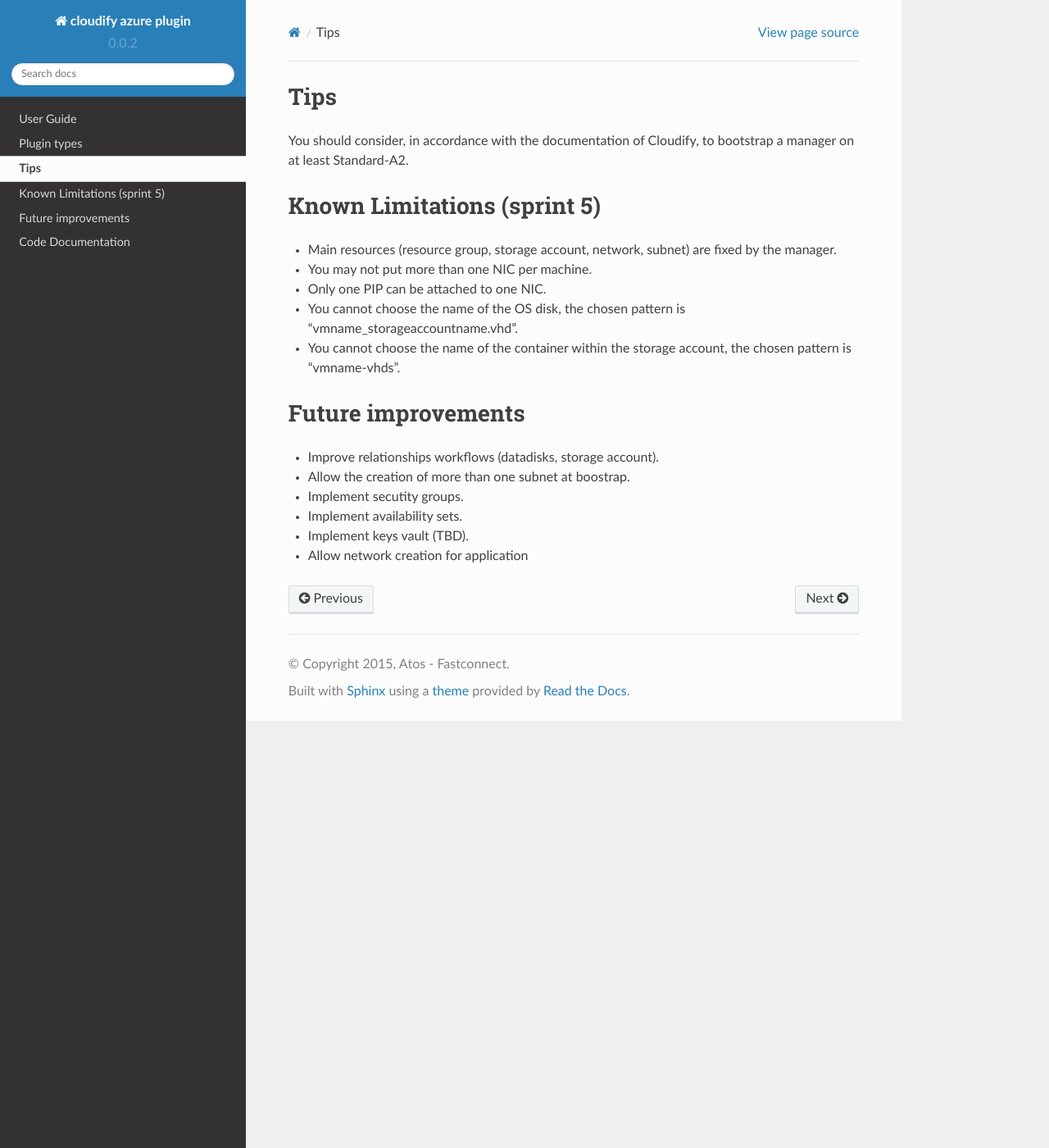
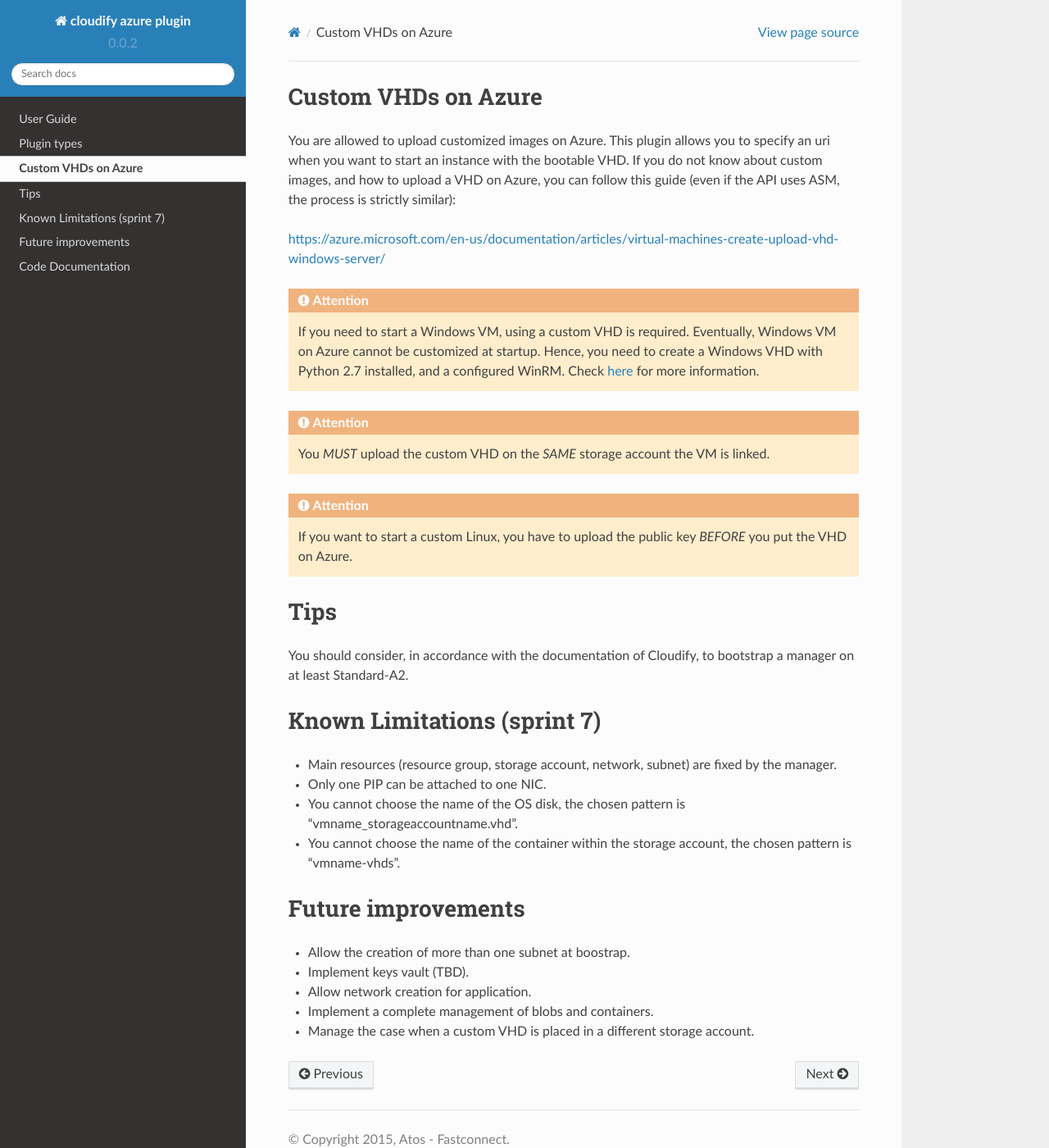
Before and after one commit to fastconnect/cloudify-azure-plugin, a Sphinx documentation site: the page built from docs/pages/miscellanous.rst, in a window 1280 px wide and 1400 px high. Shown: the whole window at 82% size. Built offline with Sphinx 7.4.7 and the Read the Docs theme 2.0.0, drawn with Linux system fonts in a browser that asks for light colours; pages that are not in the unit, such as notebooks, are missing from menus.

Commit message:
UPDATE (179) documentation updates with the use of custom vhd

```diff
--- a/docs/pages/miscellanous.rst
+++ b/docs/pages/miscellanous.rst
@@ -1,3 +1,20 @@
+.. _here: http://getcloudify.org/guide/3.2/plugin-windows-agent-installer.html
+
+********************
+Custom VHDs on Azure
+********************
+
+You are allowed to upload customized images on Azure. This plugin allows you to specify an uri when you want to start an instance with the bootable VHD.
+If you do not know about custom images, and how to upload a VHD on Azure, you can follow this guide (even if the API uses ASM, the process is strictly similar):
+
+https://azure.microsoft.com/en-us/documentation/articles/virtual-machines-create-upload-vhd-windows-server/
+
+.. attention:: If you need to start a Windows VM, using a custom VHD is required. Eventually, Windows VM on Azure cannot be customized at startup. Hence, you need to create a Windows VHD with Python 2.7 installed, and a configured WinRM. Check `here`_  for more information.
+
+.. attention:: You *MUST* upload the custom VHD on the *SAME* storage account the VM is linked.
+
+.. attention:: If you want to start a custom Linux, you have to upload the public key *BEFORE* you put the VHD on Azure.
+
 ****
 Tips
 ****
@@ -5,11 +22,10 @@
 You should consider, in accordance with the documentation of Cloudify, to bootstrap a manager on at least Standard-A2.
 
 ****************************
-Known Limitations (sprint 5)
+Known Limitations (sprint 7)
 ****************************
 
 * Main resources (resource group, storage account, network, subnet) are fixed by the manager.
-* You may not put more than one NIC per machine.
 * Only one PIP can be attached to one NIC.
 * You cannot choose the name of the OS disk, the chosen pattern is "vmname_storageaccountname.vhd".
 * You cannot choose the name of the container within the storage account, the chosen pattern is "vmname-vhds".
@@ -18,9 +34,8 @@
 Future improvements
 *******************
 
-* Improve relationships workflows (datadisks, storage account).
 * Allow the creation of more than one subnet at boostrap.
-* Implement secutity groups.
-* Implement availability sets.
 * Implement keys vault (TBD).
-* Allow network creation for application
+* Allow network creation for application.
+* Implement a complete management of blobs and containers.
+* Manage the case when a custom VHD is placed in a different storage account.
--- a/docs/pages/plugin_types.rst
+++ b/docs/pages/plugin_types.rst
@@ -233,10 +233,7 @@
 Properties:
 ^^^^^^^^^^^
 
-* **publisher_name:** the editor of the machine to deploy (Canonical).
-* **offer:** the machine to deploy (UbuntuServer).
-* **sku:** the OS version (14.04.3-LTS).
-* **version:** the version build (default: latest).
+* **image:** specify the image to use. It can be an image from the azure marketplace, or a custom vhd. Examples: {publisher_name: 'Canonical', offer: 'UbuntuServer', sku: '14.04.3-LTS', version: 'latest'}, or {os_uri: 'https://my_storage_account.blob.core.windows.net/mycontainer/custom_image.vhd', os_type: 'Linux | Windows'}
 * **flavor_id:** the size of the machine (Standard-A1).
 * **compute_name:** the name of the machine.
 * **storage_account_name:** the name of the storage account.
```
Also changed, not shown: 1 other file.
